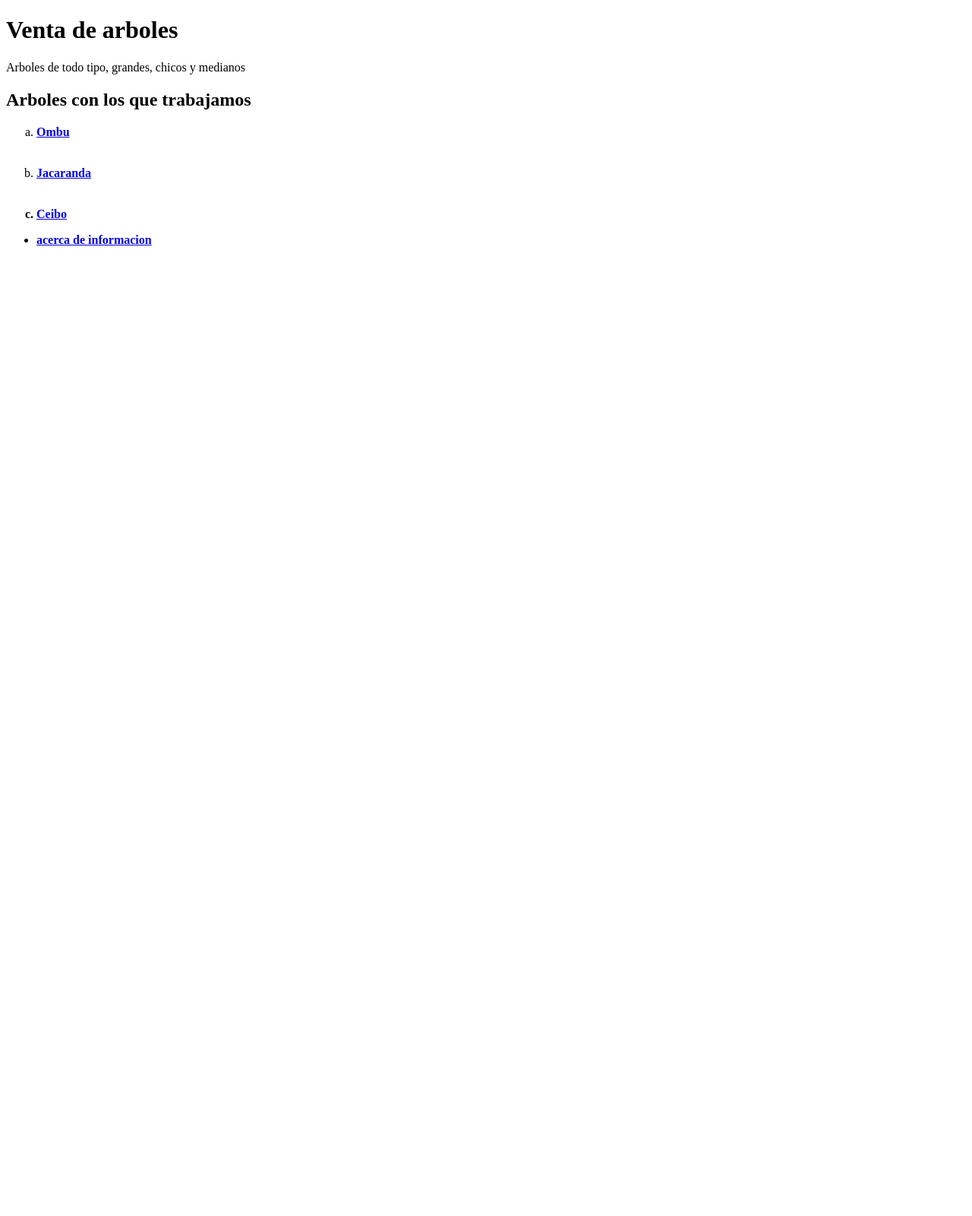
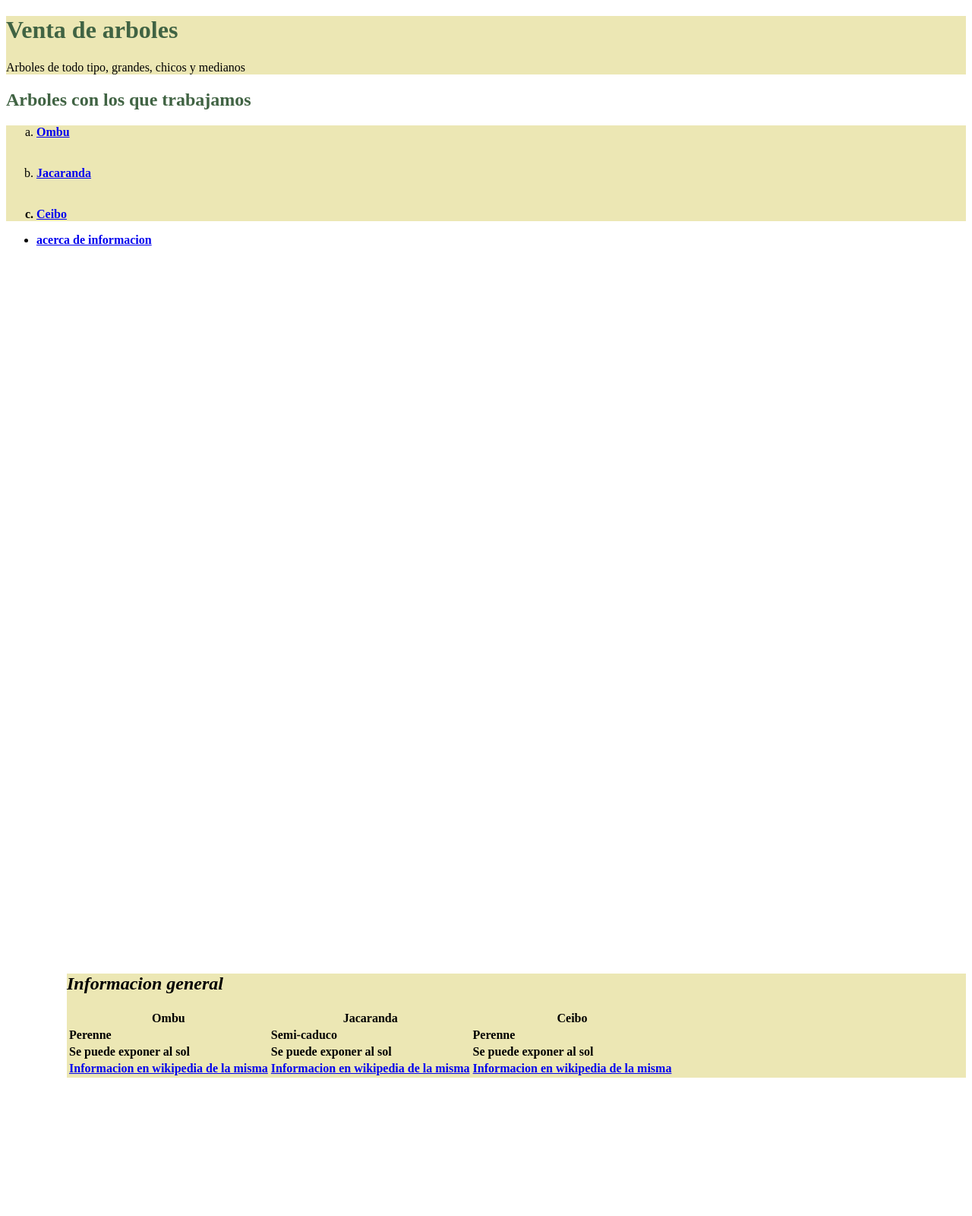
Before and after one commit to Thetrooperr/Thetrooperr, a plain HTML site: page TP1.HTML in a window 1280 px wide. Shown: the top 1600 px of the page at 76% size. Drawn offline with Linux system fonts and the light colour scheme.

Commit message:
Add files via upload

```diff
--- a/TP1.HTML
+++ b/TP1.HTML
@@ -16,14 +16,16 @@
   <title>Trabajito practiquito 1</title>
 </head>
 <body>
-  <header>
-    <h1>Venta de arboles</h1>
+  <header style="background-color:#ECE7B4">
+
+    <h1 style="color:#406343">Venta de arboles</h1>
 
     <p>Arboles de todo tipo, grandes, chicos y medianos</p>
+</header>
 
-    <h2><strong>Arboles con los que trabajamos</strong></h2>
+  <h2 style="color:#406343"><strong>Arboles con los que trabajamos</strong></h2>
 
-      <ol type="a">
+    <ol type="a"style="background-color:#ECE7B4">
       <li><strong><a href="#ombu">Ombu</a></strong></li> <br><br>
       <li><strong><a href="#Jacaranda">Jacaranda</a></li> <br><br>
       <li><strong><a href="#Ceibo">Ceibo</a></strong></li>
@@ -32,12 +34,13 @@
     <ul>
       <li><a href="#General">acerca de informacion</a></li>
     <ul>
-      <br><br><br><br><br><br><br><br><br><br><br><br><br><br><br><br><br><br><br><br><br><br><br><br><br><br><br><br><br><br><br><br><br><br><br><br><br><br><br><br><br><br><br><br><br><br><br><br><br><br><br><br><br><br><br><br><br><br><br><br><br><br><br><br><br><br><br><br><br><br><br><br><br><br><br><br><br><br><br><br><br><br><br><br><br><br><br><br><br><br><br><br><br><br><br><br><br><br><br><br><br><br><br><br><br><br><br><br><br><br><br><br><br><br><br><br><br><br><br><br><br><br><br>
-    <section id="General">
+      <br><br><br><br><br><br><br><br><br><br><br><br><br><br><br><br><br><br><br><br><br><br><br><br><br><br><br><br><br><br><br><br><br><br><br><br><br><br><br><br><br><br><br><br><br><br><br><br><br><br><br><br>
+  <section id="General"style="background-color:#ECE7B4">
+
     <h2><i>Informacion general</i></h2>
       <table>
         <tr>
-          <th>Ombu</th>
+          <th style="">Ombu</th>
           <th>Jacaranda</th>
           <th>Ceibo</th>
         </tr>
@@ -60,7 +63,7 @@
     </section>
 
 
-<br><br><br><br><br><br><br><br><br><br><br><br><br><br><br><br><br><br><br><br><br><br><br><br><br><br><br><br><br><br><br><br><br><br><br><br><br><br><br><br><br><br><br><br><br><br><br><br><br><br><br><br><br><br><br><br><br><br><br><br><br><br><br><br><br><br><br><br><br><br><br>
+<br><br><br><br><br><br><br><br><br><br><br><br><br><br><br><br><br><br><br><br><br><br><br><br><br><br><br><br><br>
 
     <img src="img/th.img" alt="" id="ombu" width="400px"><br>
       <a href="Ombu">Ombu</a>
@@ -72,7 +75,11 @@
 
     <img src="img/index.jpeg" alt="400px" id="Ceibo" width="">
         <a href="Ceibo">Ceibo</a><br><br>
-    <form class="" action="mailto:augustocanoheredia@gmail.com" method="post" enctype="text/plain">
+    <form class="">
+
+      </form>
+
+      <form style="background-color:#406343"> <action="mailto:augustocanoheredia@gmail.com" method="post" enctype="text/plain">
         <label for="text">Nombre:</label>
         <input type="text" name="" value=""><br><br>
         <label for="">Apellido:</label>
@@ -95,7 +102,7 @@
 
 
 
-  </header>
+
   <footer>
     <ul>
       <li><i>Augusto Cano</i></li>
@@ -104,5 +111,6 @@
     </ul>
   </footer>
 
-</body>
+  </body<>
+
 </html>
```
Lines whose indentation alone changed are shown as unchanged.
